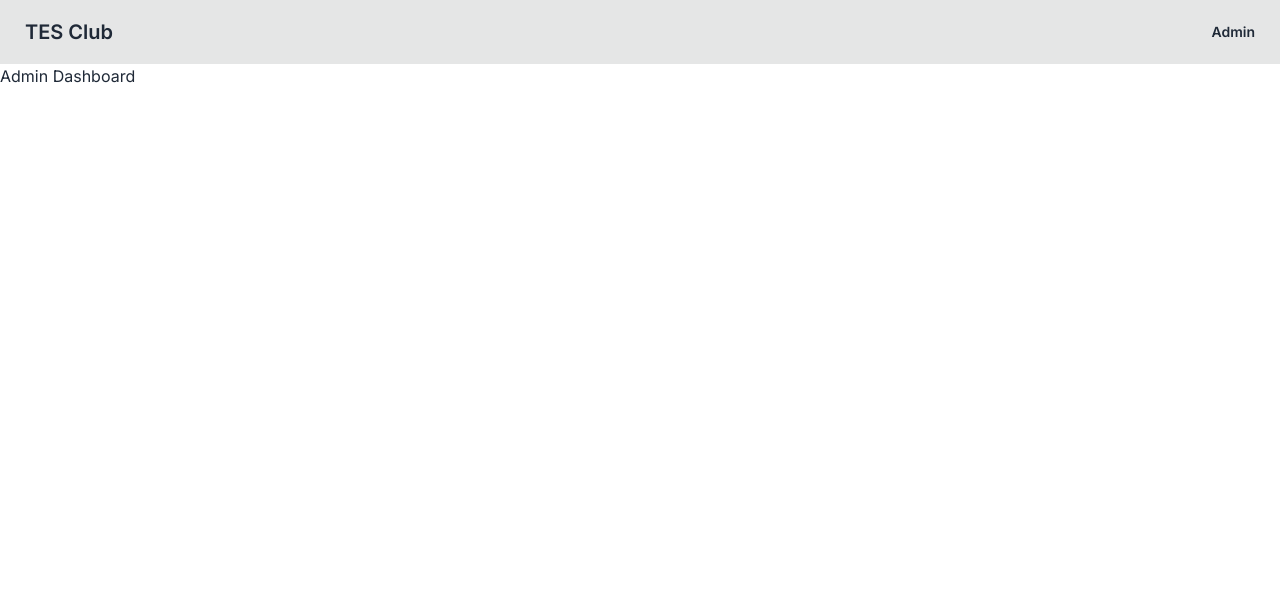
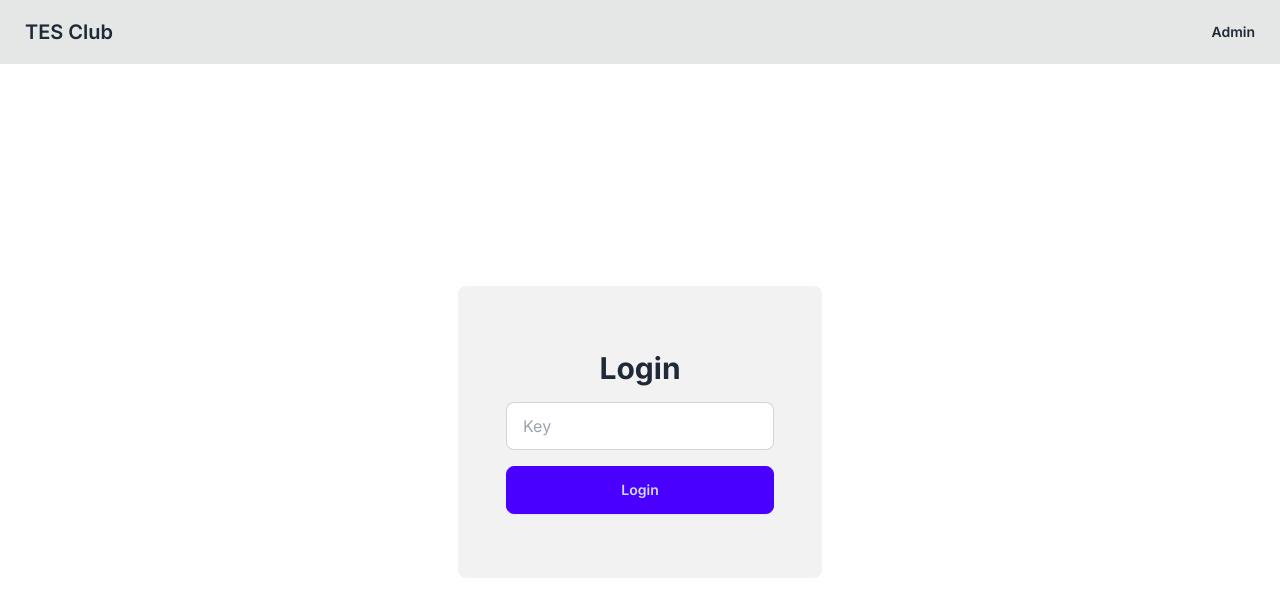
Before and after one commit to nyptechclub/nyptech-go, a Next.js app: page /admin in a window 1280 px wide. Shown: the top 616 px of the page. Built offline with nearby package versions, Linux system fonts and the light colour scheme.

Commit message:
Added basic API endpoint for retrieving data

```diff
--- a/src/app/admin/page.tsx
+++ b/src/app/admin/page.tsx
@@ -1,3 +1,13 @@
 export default function Page() {
-  return <h1>Admin Dashboard</h1>;
+  return (
+    <main className={"h-full flex items-center justify-center"}>
+      <form className={"px-12 py-16 flex flex-col gap-4 rounded-lg bg-base-200"}>
+        <h1 className={"text-3xl font-bold text-center"}>Login</h1>
+        <input className={"input input-bordered"} type="text" placeholder="Key" />
+        <button className={"btn btn-primary"} type={"submit"}>
+          Login
+        </button>
+      </form>
+    </main>
+  );
 }
--- /dev/null
+++ b/src/app/api/retrieve/route.ts
@@ -0,0 +1,17 @@
+import { getRedirect } from "@/lib/database";
+import type { NextRequest } from "next/server";
+
+export const revalidate = 0;
+
+export async function GET(request: NextRequest) {
+  const searchParams = request.nextUrl.searchParams;
+  const id = searchParams.get("id");
+  if (!id) {
+    return Response.json({ error: "ID is required" }, { status: 400 });
+  }
+  const data = await getRedirect(id);
+  if (!data) {
+    return Response.json({ error: "Not found" }, { status: 404 });
+  }
+  return Response.json(data, { status: 200 });
+}
```
